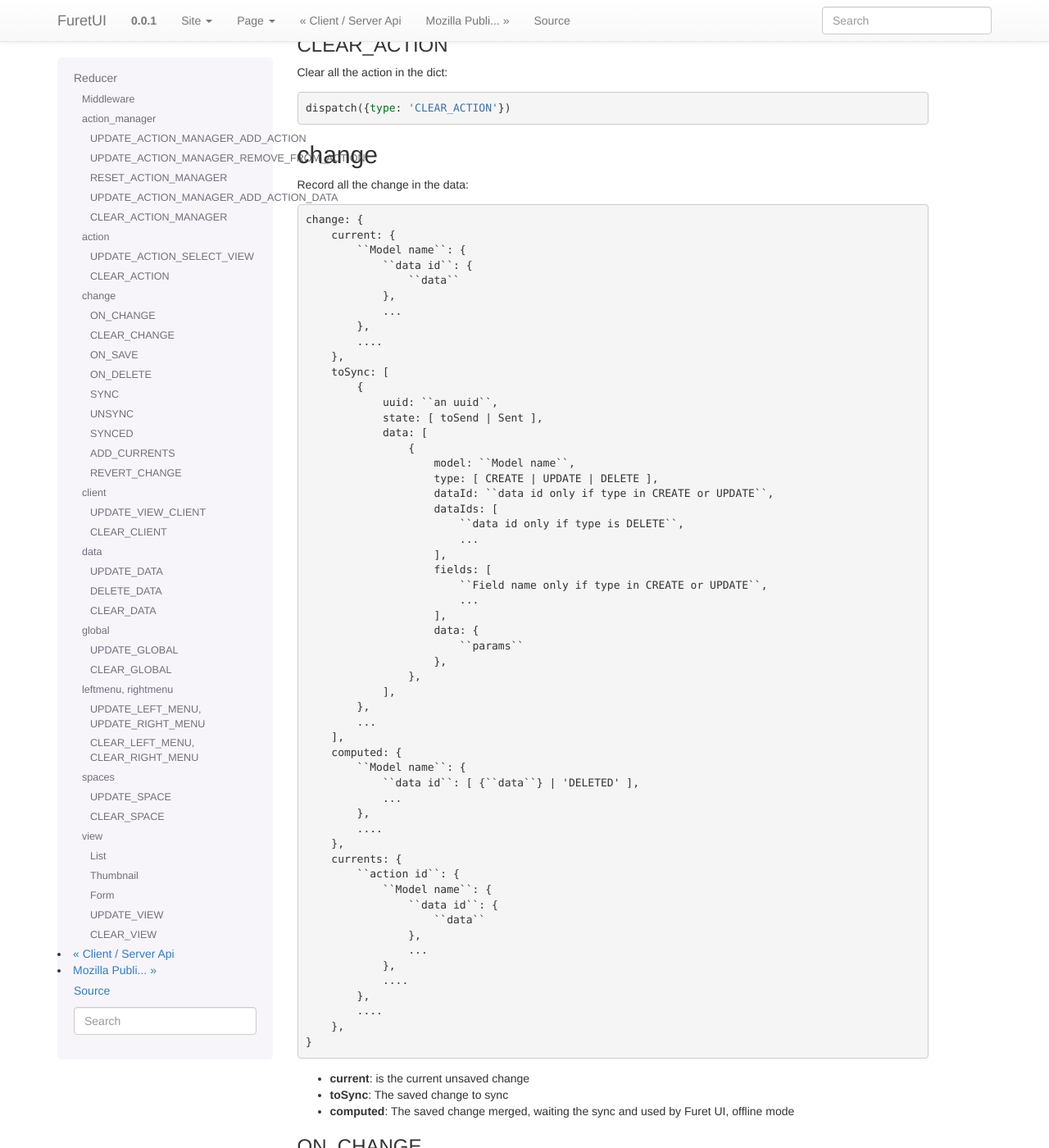
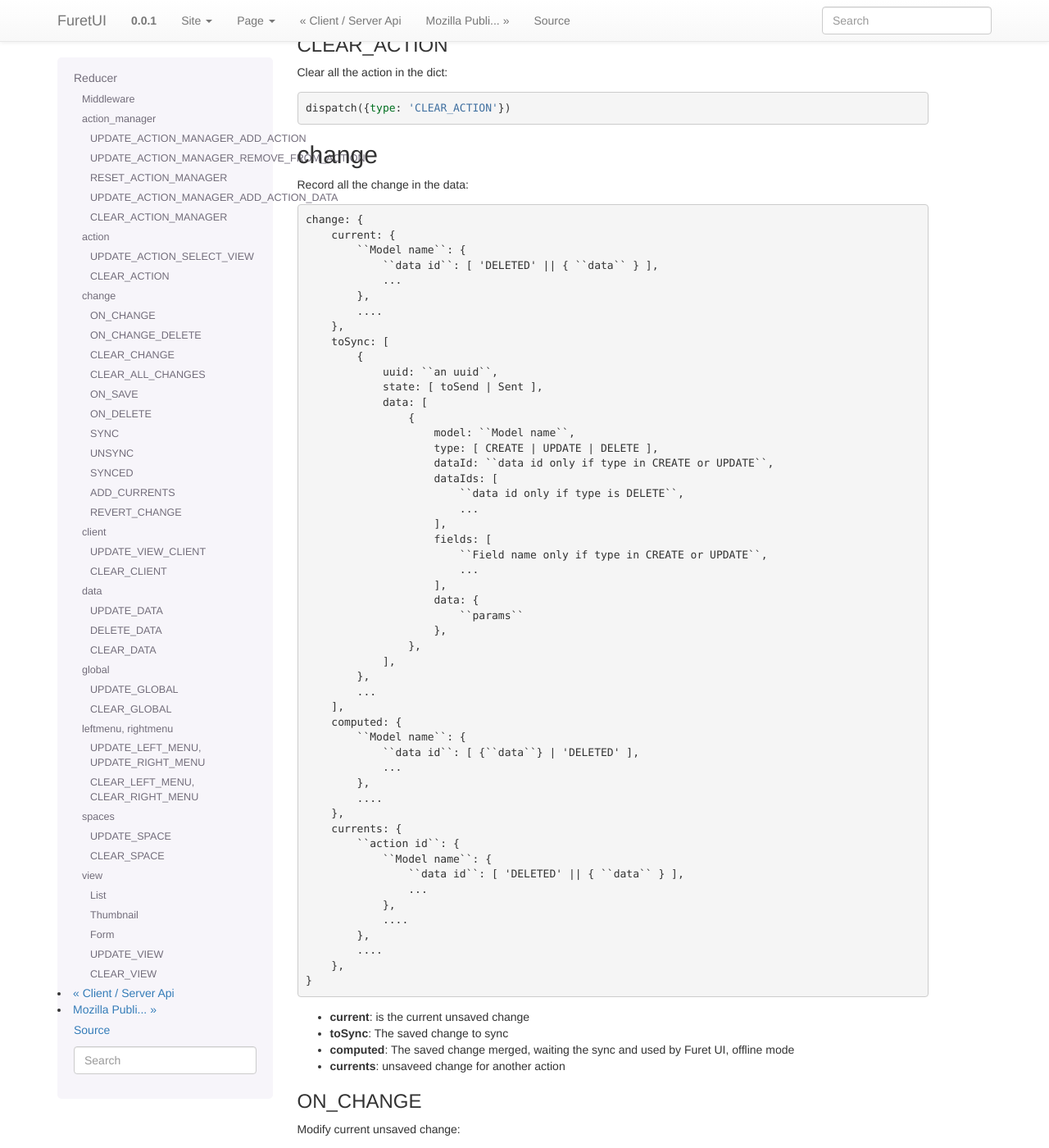
Before and after one commit to AnyBlok/furet_ui, a Sphinx documentation site: the page built from docs/source/reducer.rst, in a window 1280 px wide and 1400 px high, scrolled down 2329 px. Shown: the whole window at 82% size. Built offline with Sphinx 7.4.7, drawn with Linux system fonts in a browser that asks for light colours; some of the changed text lies outside the part shown.

Commit message:
Update docs

```diff
--- a/docs/source/reducer.rst
+++ b/docs/source/reducer.rst
@@ -153,9 +153,7 @@
     change: {
         current: {
             ``Model name``: {
-                ``data id``: {
-                    ``data``
-                },
+                ``data id``: [ 'DELETED' || { ``data`` } ],
                 ...
             },
             ....
@@ -195,9 +193,7 @@
         currents: {
             ``action id``: {
                 ``Model name``: {
-                    ``data id``: {
-                        ``data``
-                    },
+                    ``data id``: [ 'DELETED' || { ``data`` } ],
                     ...
                 },
                 ....
@@ -210,6 +206,7 @@
 * **current**: is the current unsaved change
 * **toSync**: The saved change to sync
 * **computed**: The saved change merged, waiting the sync and used by Furet UI, offline mode
+* **currents**: unsaveed change for another action
 
 ON_CHANGE
 ~~~~~~~~~
@@ -222,7 +219,24 @@
         dataId: ``data id``,
         fieldname: ``name of the field``,
         newValue: ``new value to save``,
+        fields: ``field to read by the server, only for one2many fields``,
     });
+
+
+ON_CHANGE_DELETE
+~~~~~~~~~~~~~~~~
+
+Mark an id for a model as 'DELETED'::
+
+    dispatch({
+        type:'ON_CHANGE_DELETE',
+        model: ``model's name``,
+        dataIds: [
+            ``data id to mark as DELETED``
+            ...
+        ],
+    });
+
 
 CLEAR_CHANGE
 ~~~~~~~~~~~~
@@ -230,6 +244,15 @@
 Reset the current unsaved change::
 
     dispatch({type: 'CLEAR_CHANGE'})
+
+
+CLEAR_ALL_CHANGES
+~~~~~~~~~~~~~~~~~
+
+Clear all current and currents::
+
+    dispatch({type: 'CLEAR_ALL_CHANGES'})
+
 
 ON_SAVE
 ~~~~~~~
```
Also changed, not shown: 1 other file.
